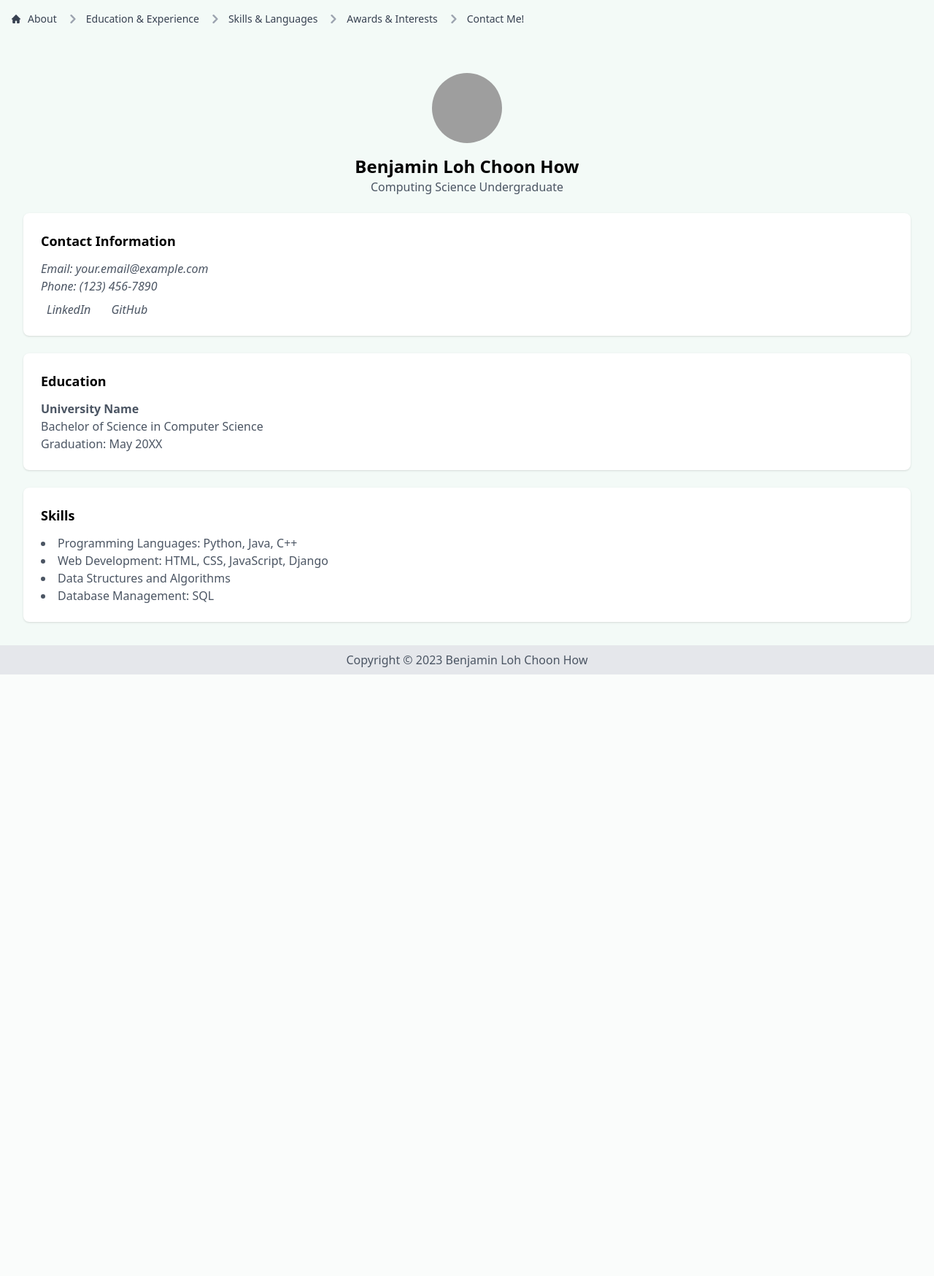
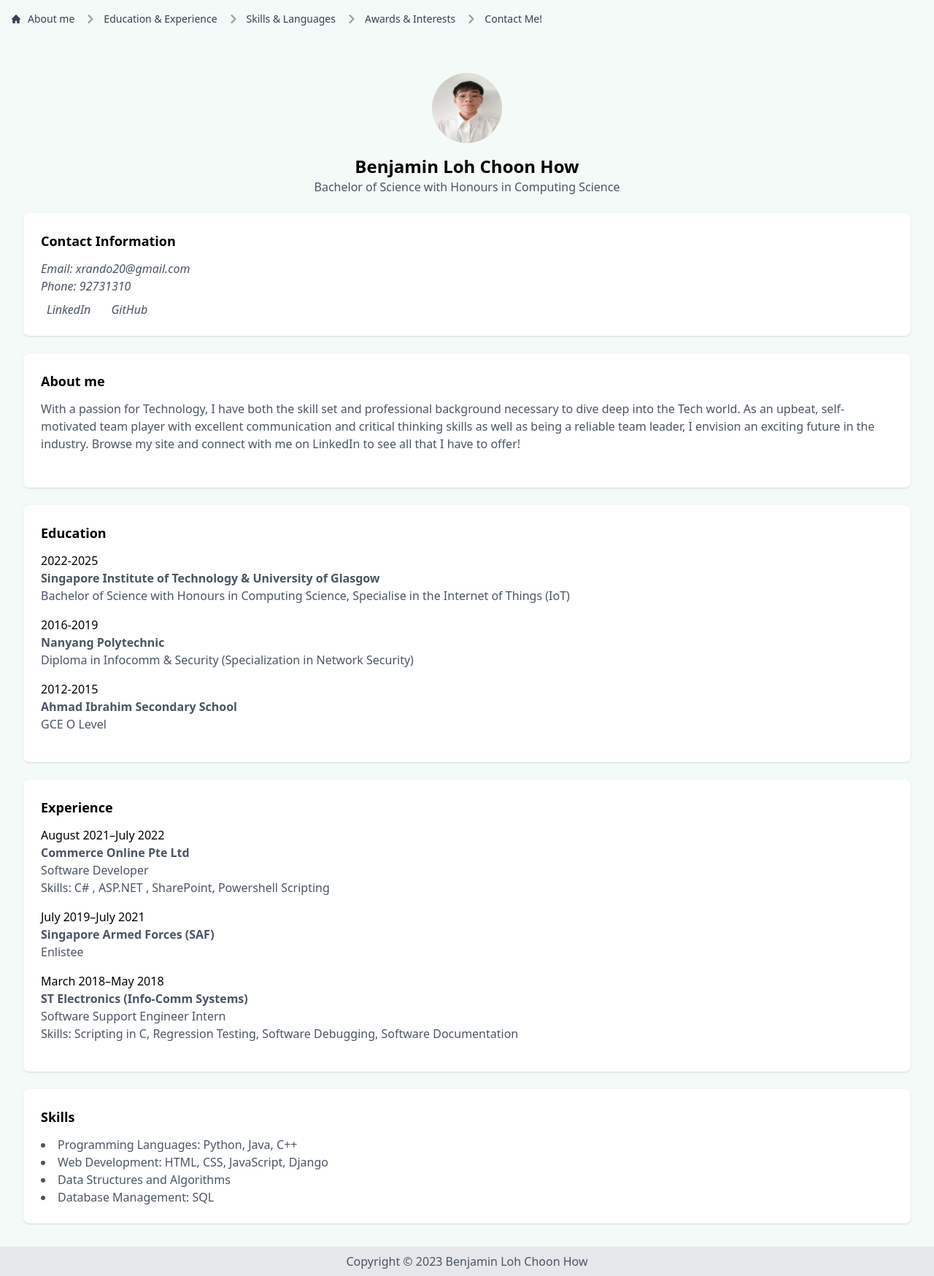
Before and after one commit to xrando/myportfolio, a Django app: page / in a window 1280 px wide. Shown: the whole page at 73% size. Before the commit the page ends 924 px from the top, so only its background shows below. Run offline with Django 4.2, Linux system fonts and the light colour scheme; style sheets or scripts are compiled from the project's sources; some libraries are stand-ins or nearby versions; grey boxes are pictures that could not be loaded.

Commit message:
update
update

```diff
--- a/myportfolio/settings.py
+++ b/myportfolio/settings.py
@@ -36,6 +36,7 @@ INSTALLED_APPS = [
     'django.contrib.messages',
     'django.contrib.staticfiles',
     'compressor',
+    'myportfolio'
 ]
 
 MIDDLEWARE = [
@@ -75,7 +76,7 @@ DATABASES = {
     'default': {
         'ENGINE': 'django.db.backends.sqlite3',
         'NAME': BASE_DIR / 'db.sqlite3',
-    }
+    },
 }
 
 # Password validation
--- a/myportfolio/views.py
+++ b/myportfolio/views.py
@@ -1,4 +1,64 @@
 from django.shortcuts import render
+from django.template import loader
+from django.http import HttpResponse
+from .models import contact, education, experience, projects
 
 def index(request):
-    return render(request, 'index.html')
+    template = loader.get_template('index.html')
+    context = {
+        'name': "Benjamin Loh Choon How",
+        'course': 'Bachelor of Science with Honours in Computing Science',
+        'profilePic': '/images/profile.jpg',
+        'description': 'With a passion for Technology, I have both the skill set and professional background necessary to dive deep into the Tech world.'
+                       ' As an upbeat, self-motivated team player with excellent communication and critical thinking skills as well as being a reliable team leader,'
+                       ' I envision an exciting future in the industry. Browse my site and connect with me on LinkedIn to see all that I have to offer!',
+        'email': 'xrando20@gmail.com',
+        'phone': 92731310,
+        'skills': ['Python', 'Java', 'C++', 'HTML', 'CSS', 'JavaScript', 'SQL', 'Django'],
+        'projects': [
+            {
+                'title': 'Project 1',
+            },
+            {
+                'title': 'Project 2',
+            },
+        ],
+        'experience': [
+            {
+                'duration': 'August 2021–July 2022',
+                'company': 'Commerce Online Pte Ltd',
+                'position': 'Software Developer',
+                'skills': 'C# , ASP.NET , SharePoint, Powershell Scripting',
+            },
+            {
+                'duration': 'July 2019–July 2021',
+                'company': 'Singapore Armed Forces (SAF)',
+                'position': 'Enlistee',
+            },
+            {
+                'duration': 'March 2018–May 2018',
+                'company': 'ST Electronics (Info-Comm Systems)',
+                'position': 'Software Support Engineer Intern',
+                'skills': 'Scripting in C, Regression Testing, Software Debugging, Software Documentation',
+            },
+        ],
+        'education': [
+            {
+                'school': 'Singapore Institute of Technology & University of Glasgow',
+                'certification': 'Bachelor of Science with Honours in Computing Science, Specialise in the Internet of Things (IoT)',
+                'duration': '2022-2025',
+            },
+            {
+                'school': 'Nanyang Polytechnic',
+                'certification': 'Diploma in Infocomm & Security (Specialization in Network Security)',
+                'duration': '2016-2019',
+            },
+            {
+                'school': 'Ahmad Ibrahim Secondary School',
+                'certification': 'GCE O Level',
+                'duration': '2012-2015',
+            }
+        ],
+    }
+
+    return HttpResponse(template.render(context, request))
--- a/templates/_base.html
+++ b/templates/_base.html
@@ -28,7 +28,7 @@
                          fill="currentColor" viewBox="0 0 20 20">
                         <path d="m19.707 9.293-2-2-7-7a1 1 0 0 0-1.414 0l-7 7-2 2a1 1 0 0 0 1.414 1.414L2 10.414V18a2 2 0 0 0 2 2h3a1 1 0 0 0 1-1v-4a1 1 0 0 1 1-1h2a1 1 0 0 1 1 1v4a1 1 0 0 0 1 1h3a2 2 0 0 0 2-2v-7.586l.293.293a1 1 0 0 0 1.414-1.414Z"/>
                     </svg>
-                    About
+                    About me
                 </a>
             </li>
             <li>
@@ -38,7 +38,7 @@
                         <path stroke="currentColor" stroke-linecap="round" stroke-linejoin="round" stroke-width="2"
                               d="m1 9 4-4-4-4"/>
                     </svg>
-                    <a href="#"
+                    <a href="#education"
                        class="ml-1 text-sm font-medium text-gray-700 hover:text-blue-600 md:ml-2 dark:text-gray-400 dark:hover:text-white">Education & Experience</a>
                 </div>
             </li>
@@ -49,7 +49,7 @@
                         <path stroke="currentColor" stroke-linecap="round" stroke-linejoin="round" stroke-width="2"
                               d="m1 9 4-4-4-4"/>
                     </svg>
-                    <a href="#"
+                    <a href="#skills"
                        class="ml-1 text-sm font-medium text-gray-700 hover:text-blue-600 md:ml-2 dark:text-gray-400 dark:hover:text-white">Skills & Languages</a>
                 </div>
             </li>
@@ -60,7 +60,7 @@
                         <path stroke="currentColor" stroke-linecap="round" stroke-linejoin="round" stroke-width="2"
                               d="m1 9 4-4-4-4"/>
                     </svg>
-                    <a href="#"
+                    <a href="#awards"
                        class="ml-1 text-sm font-medium text-gray-700 hover:text-blue-600 md:ml-2 dark:text-gray-400 dark:hover:text-white">Awards & Interests</a>
                 </div>
             </li>
@@ -71,7 +71,7 @@
                         <path stroke="currentColor" stroke-linecap="round" stroke-linejoin="round" stroke-width="2"
                               d="m1 9 4-4-4-4"/>
                     </svg>
-                    <a href="#"
+                    <a href="#contact"
                        class="ml-1 text-sm font-medium text-gray-700 hover:text-blue-600 md:ml-2 dark:text-gray-400 dark:hover:text-white">Contact Me!</a>
                 </div>
             </li>
--- a/templates/index.html
+++ b/templates/index.html
@@ -1,19 +1,19 @@
 {% extends "_base.html" %}
-
+{% load static %}
 {% block content %}
 
 <div class="container mx-auto p-8">
     <header class="text-center mb-6">
-        <img src="path/to/profile-picture.jpg" alt="Profile Picture" class="w-24 h-24 mx-auto rounded-full mb-4">
-        <h1 class="text-2xl font-semibold">Benjamin Loh Choon How</h1>
-        <p class="text-gray-600">Computing Science Undergraduate</p>
+        <img src={% static profilePic %} alt="Profile Picture" class="w-24 h-24 mx-auto rounded-full mb-4">
+        <h1 class="text-2xl font-semibold">{{ name }}</h1>
+        <p class="text-gray-600">{{ course }}</p>
     </header>
 
-    <section class="bg-white rounded-lg shadow p-6 mb-6" >
+    <section class="bg-white rounded-lg shadow p-6 mb-6">
         <h2 class="text-lg font-semibold mb-3">Contact Information</h2>
         <address class="text-gray-600">
-            Email: your.email@example.com<br>
-            Phone: (123) 456-7890<br>
+            Email: {{ email }}<br>
+            Phone: {{ phone }}<br>
             <div class="mt-2">
                 <a href="https://www.linkedin.com/in/benjaminlohchoonhow" target="_blank"
                    class="text-gray-600 hover:text-blue-500">
@@ -28,14 +28,34 @@
     </section>
 
     <section class="bg-white rounded-lg shadow p-6 mb-6">
-        <h2 class="text-lg font-semibold mb-3">Education</h2>
-        <p class="text-gray-600"><strong>University Name</strong><br>
-            Bachelor of Science in Computer Science<br>
-            Graduation: May 20XX
-        </p>
+        <h2 class="text-lg font-semibold mb-3">About me</h2>
+        <p class="text-gray-600">{{ description }}</p><br>
     </section>
 
-    <section class="bg-white rounded-lg shadow p-6" id="Contact">
+    <section class="bg-white rounded-lg shadow p-6 mb-6">
+        <h2 class="text-lg font-semibold mb-3">Education</h2>
+        {% for x in education %}
+        {{ x.duration }}<br>
+        <p class="text-gray-600 mb-4"><strong>{{ x.school }}</strong><br>
+            {{ x.certification }}<br>
+        </p>
+        {% endfor %}
+    </section>
+
+    <section class="bg-white rounded-lg shadow p-6 mb-6">
+        <h2 class="text-lg font-semibold mb-3">Experience</h2>
+        {% for x in experience %}
+        {{ x.duration }}<br>
+        <p class="text-gray-600 mb-4"><strong>{{ x.company }}</strong><br>
+            {{ x.position }}<br>
+            {% if x.skills %}
+            Skills: {{ x.skills }}<br>
+            {% endif %}
+        </p>
+        {% endfor %}
+    </section>
+
+    <section class="bg-white rounded-lg shadow p-6" id="skills">
         <h2 class="text-lg font-semibold mb-3">Skills</h2>
         <ul class="list-disc list-inside text-gray-600">
             <li>Programming Languages: Python, Java, C++</li>
```
Also changed, not shown: myportfolio/models.py (added, +26 -0 lines), db.sqlite3, static/images/profile.jpg (added).
